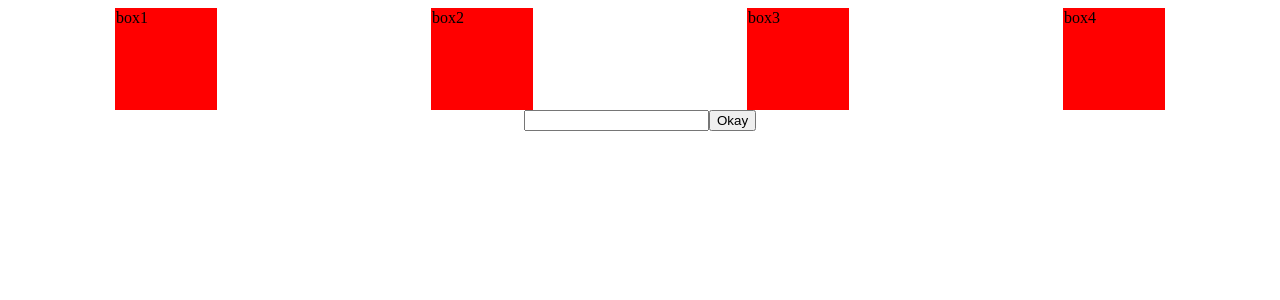
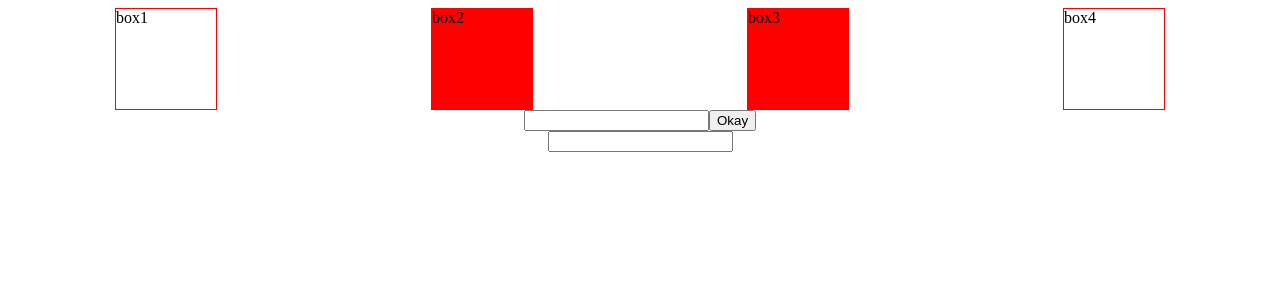
Before and after one commit to aniruddhha/angular, an Angular app in the folder ang-app/: page / in a window 1280 px wide. Shown: the top 300 px of the page. Built offline with nearby package versions, Linux system fonts and the light colour scheme.

Commit message:
two way binding

```diff
--- a/ang-app/src/app/header/header.component.html
+++ b/ang-app/src/app/header/header.component.html
@@ -1,18 +1,21 @@
 <div class="row">
-    <div class="box" style="{{bg}}">
+    <div class="box" [style.backgroundColor]="clr" (mouseenter)="clr='white'">
         box1
     </div>
-    <div class="box" [style]="bg">
+    <div class="box" style="{{bg}}">
         box2
     </div>
     <div class="box" [style]="bg">
         box3
     </div>
-    <div class="box" [style]="bg">
+    <div class="box" [style.backgroundColor]="clr">
         box4
     </div>
 </div>
 <div class="cntr">
-    <input type="text" #cl>
-    <input type="button" value="Okay" (click)="onColor(cl.value)">
+    <input [type]="'text'" #cl (keyup)="clr=cl.value">
+    <input type="button" [value]="'Okay'" (click)="onColor(cl.value)">
 </div>
+<div class="cntr">
+    <input type="text" [(ngModel)]="clr">
+</div>
--- a/ang-app/src/app/header/header.component.ts
+++ b/ang-app/src/app/header/header.component.ts
@@ -10,11 +10,14 @@ export class HeaderComponent implements OnInit {
   constructor() { }
 
   bg = "background-color: red"
+  clr = ''
+
   ngOnInit(): void {
   }
 
-  onColor(cl : string) {
+  onColor(cl: string) {
     console.log(`On Color Clicked`)
     this.bg = `background-color: ${cl}`
+    this.clr = cl
   }
 }
```
Also changed, not shown: ang-app/src/app/app.module.ts (+9 -2 lines).
